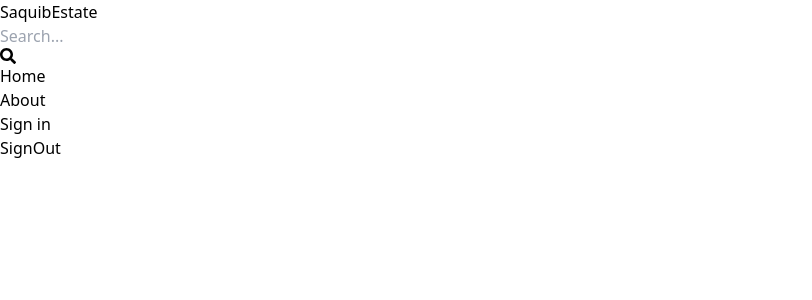
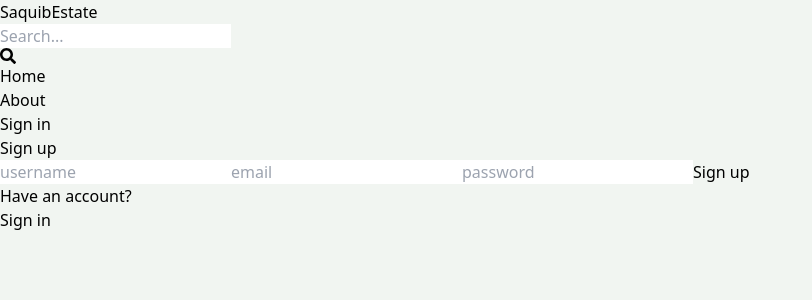
Before and after one commit to saquib123khan/Full-Stack-Estate-App, a React (Vite) app in the folder client/: page /sign-up in a window 1280 px wide. Shown: the top 300 px of the page, without its empty margins (0-812 px from the left). Built offline with nearby package versions, Linux system fonts and the light colour scheme.

Commit message:
complete sign up page ui

```diff
--- a/client/src/index.css
+++ b/client/src/index.css
@@ -1,3 +1,7 @@
 @tailwind base;
 @tailwind components;
 @tailwind utilities;
+
+body{
+    background-color: rgb(241, 245, 241);
+}
--- a/client/src/pages/Signup.jsx
+++ b/client/src/pages/Signup.jsx
@@ -1,8 +1,22 @@
-
+import {Link} from 'react-router-dom'
 
 const Signup = () => {
   return (
-    <div>SignOut</div>
+    <div className="p-3  max-w-lg mx-auto">
+      <h1 className='text-3xl text-center font-semibold my-7'>Sign up</h1>
+      <form className="flex flex-col gap-4">
+        <input type="text" placeholder="username" id="username" className="border p-3 rounded-lg"/>
+        <input type="text" placeholder="email" id="email" className="border p-3 rounded-lg"/>
+        <input type="text" placeholder="password" id="password" className="border p-3 rounded-lg"/>
+        <button className="bg-slate-700 text-white p-3 rounded-lg uppercase hover:opacity-95 disabled:opacity-80">Sign up</button>
+        <div className='flex gap-2 mt-4'>
+          <p>Have an account?</p>
+          <Link to={'/sign-in'}>
+          <span className='text-blue-700'>Sign in</span>
+          </Link>
+        </div>
+      </form>
+    </div>
   )
 }
 
```
